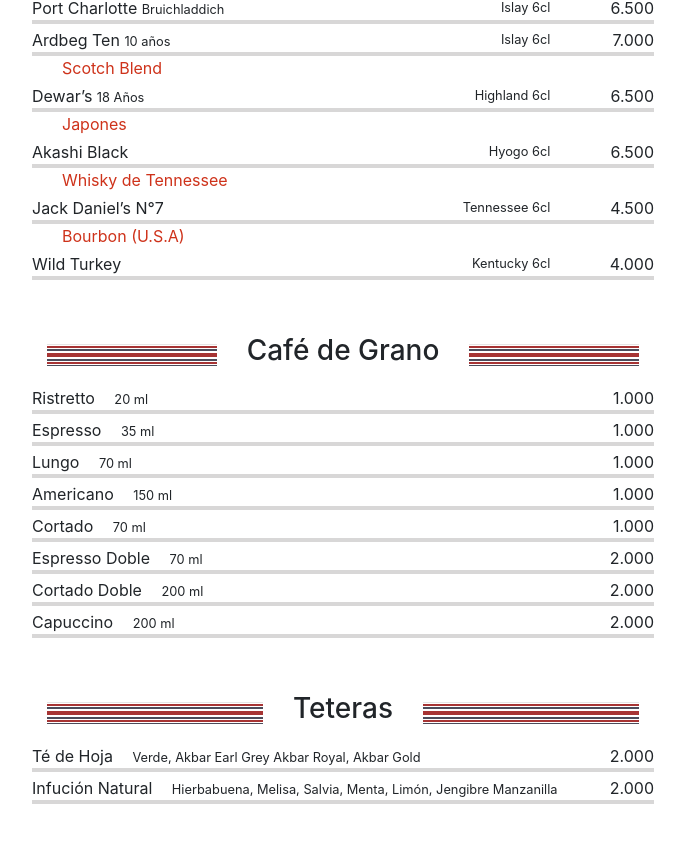
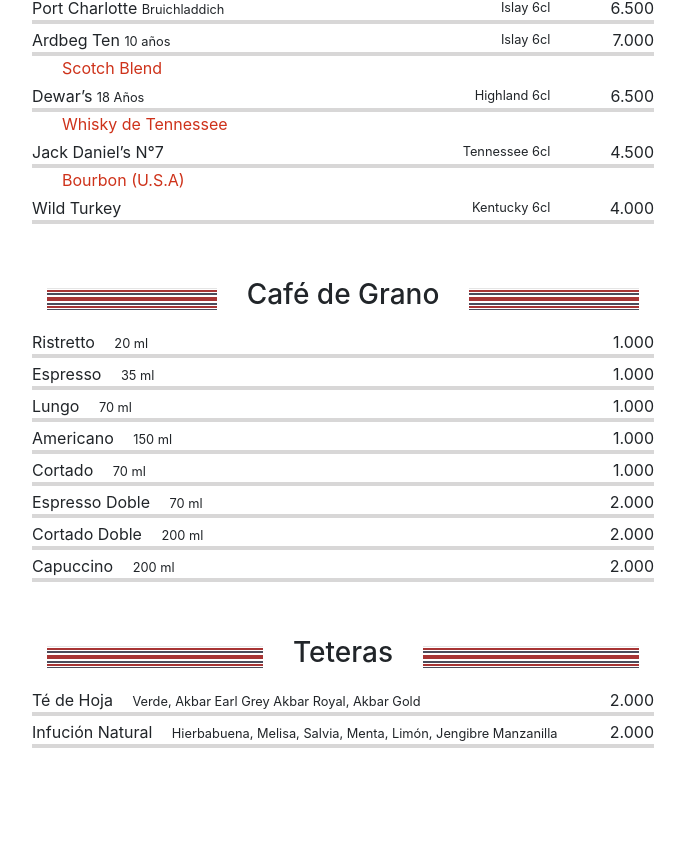
Before and after one commit to durbonca/Menu-QR-Google-sheet, a React (Create React App) app: page /Beer in a window 1280 px wide. Shown: the part 5738-6580 px from the top of the page, without its empty margins (297-982 px from the left). After the commit the page ends 6558 px from the top, so only its background shows below. Built offline with nearby package versions, Linux system fonts and the light colour scheme.

Commit message:
Update dataDestilados.js

```diff
--- a/src/data/dataDestilados.js
+++ b/src/data/dataDestilados.js
@@ -56,11 +56,11 @@
                 [
                     { id: 1, name: 'Dewar’s', description: '18 Años', cl: 'Highland 6', price: '6.500'},
                     /* { id: 2, name: 'Chivas Regal', description: '18 Años', cl: 'Islay 6', price: '7.000'} */ ]},
-                    {
+                    /* {
                 title:'Japones',
                 products:
                 [
-                    { id: 1, name: 'Akashi Black', description: '', cl: 'Hyogo 6', price: '6.500'} ]},
+                    { id: 1, name: 'Akashi Black', description: '', cl: 'Hyogo 6', price: '6.500'} ]}, */
                 {
                 title:'Whisky de Tennessee',
                 products:
```
